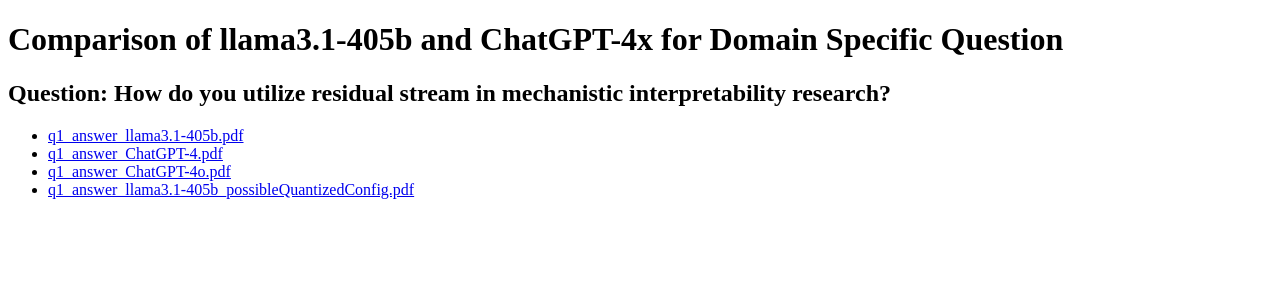
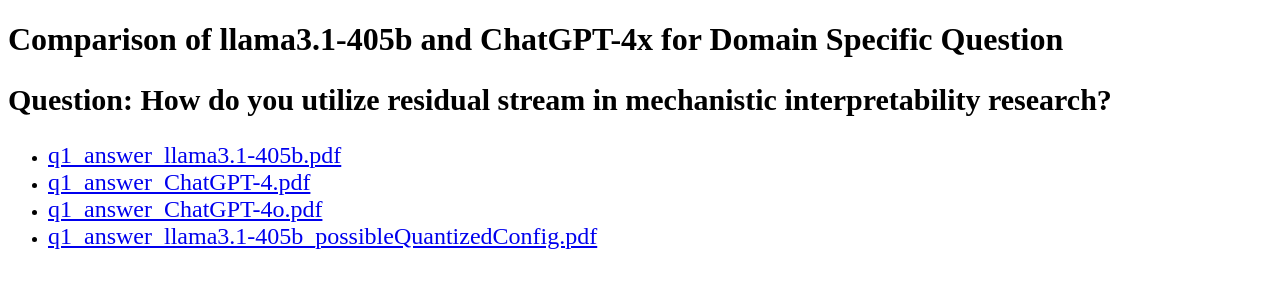
Before and after one commit to artemisep/artemisep.github.io, a plain HTML site: page index.html in a window 1280 px wide. Drawn offline with Linux system fonts and the light colour scheme.

Commit message:
minor mod

```diff
--- a/index.html
+++ b/index.html
@@ -5,6 +5,14 @@
     <meta charset="UTF-8">
     <meta name="viewport" content="width=device-width, initial-scale=1.0">
     <title>Comparison of llama3.1-405b and ChatGPT-4x</title>
+    <style>
+      h2 {
+	  font-size: 30px;
+      }
+      a {
+	  font-size: 24px;
+      }
+    </style>
 </head>
 <body>
   <h1>Comparison of llama3.1-405b and ChatGPT-4x for Domain Specific Question</h1>
```
